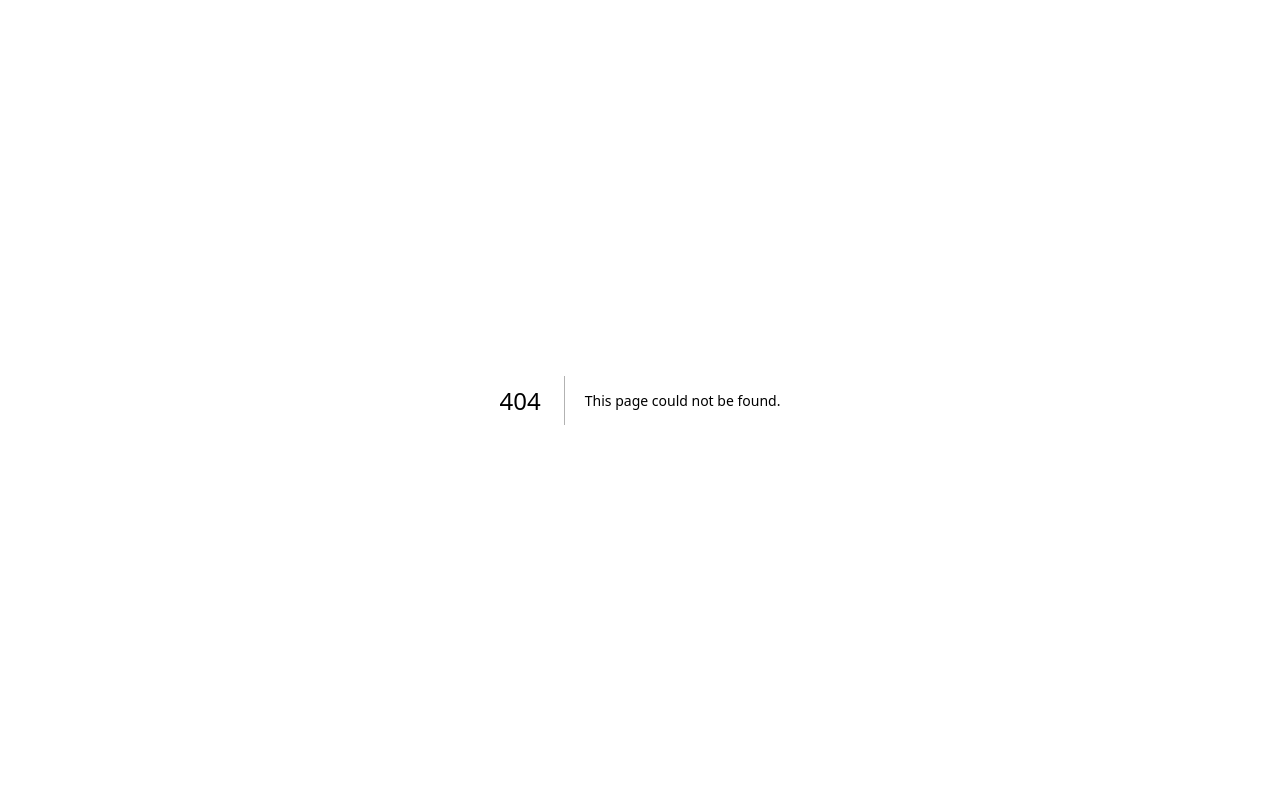
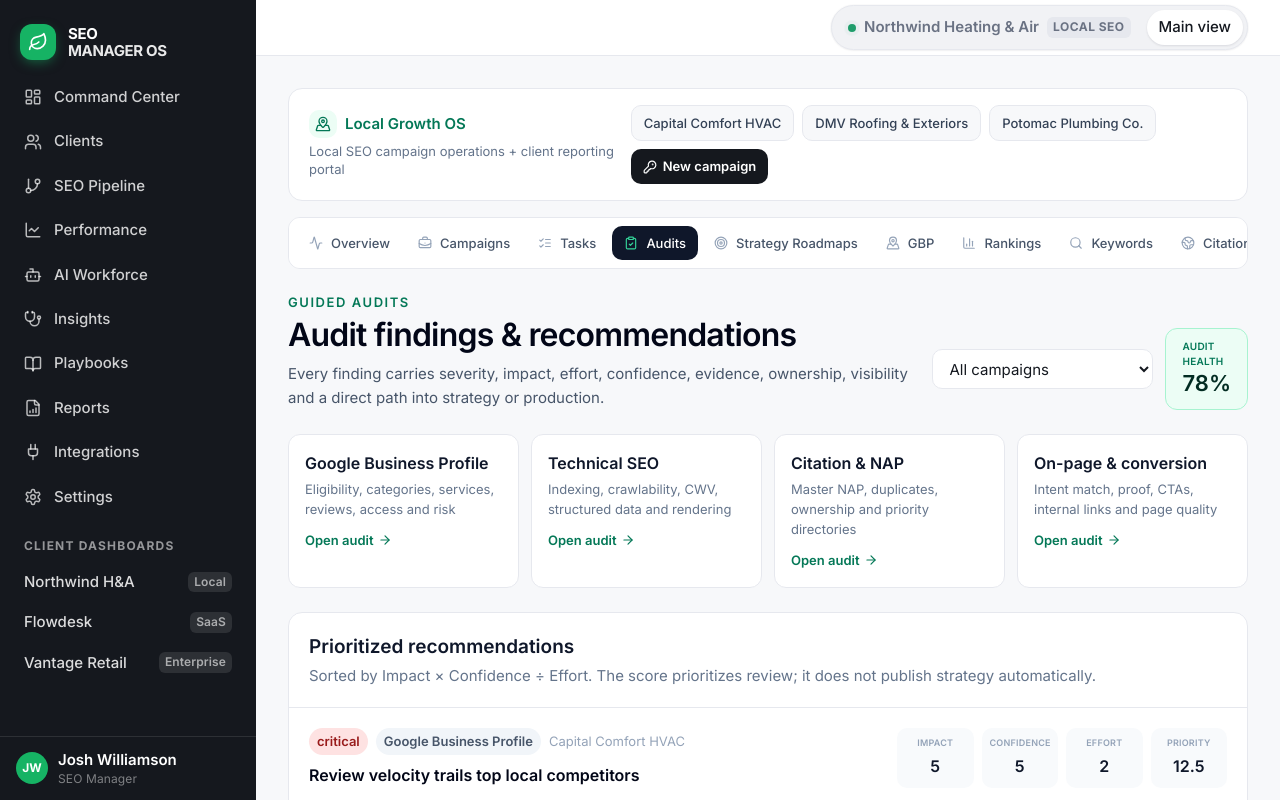
Before and after one commit to branderboy/seo-manager-os, a Next.js app: page /growth/audits in a window 1280 px wide. Before the commit this address had no page. Built offline with nearby package versions, Linux system fonts and the light colour scheme.

Commit message:
feat(local-growth): add audit dashboard route

```diff
--- /dev/null
+++ b/src/app/(os)/growth/audits/page.tsx
@@ -0,0 +1,5 @@
+import { AuditWorkflow } from "@/components/local-growth/audit-workflow";
+
+export default function AuditsPage() {
+  return <AuditWorkflow />;
+}
```
